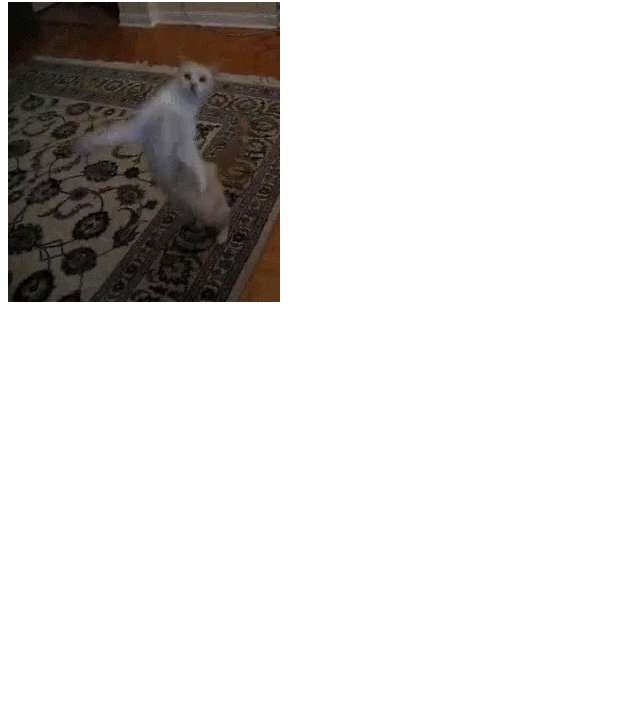
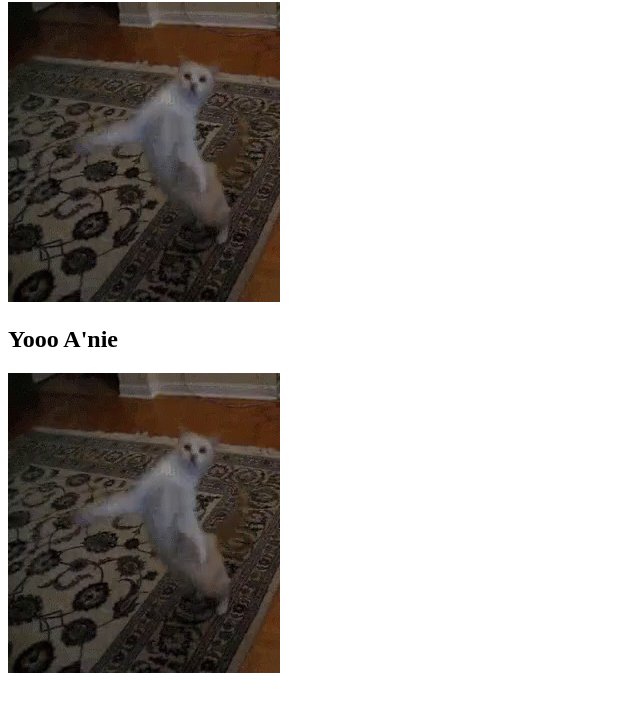
Before and after one commit to step3838/myfirstgit, a plain HTML site: page index.html in a window 1280 px wide. Shown: the part 78-790 px from the top of the page, without its empty margins (0-640 px from the left). Drawn offline with Linux system fonts and the light colour scheme.

Commit message:
h2 tag and img added

```diff
--- a/index.html
+++ b/index.html
@@ -15,6 +15,9 @@
 <img src="/img/jumping_kitty.gif" alt="Jumping kittyyuhhhhh">
 </div>
     <!-- yeehaw -->
+<h2>Yooo A'nie</h2>
+<img src="/img/jumping_kitty.gif" alt="">
+
 
 </body>
 </html>
```
